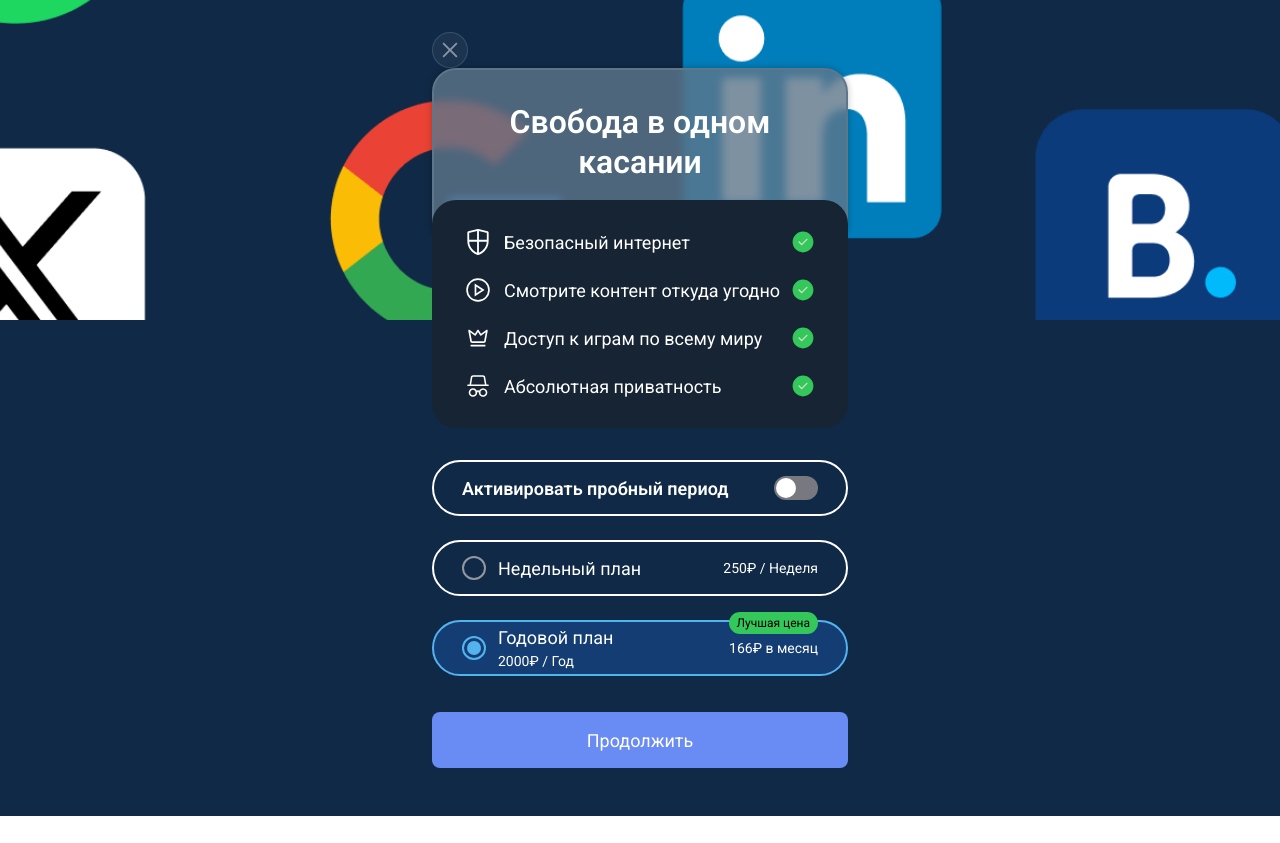
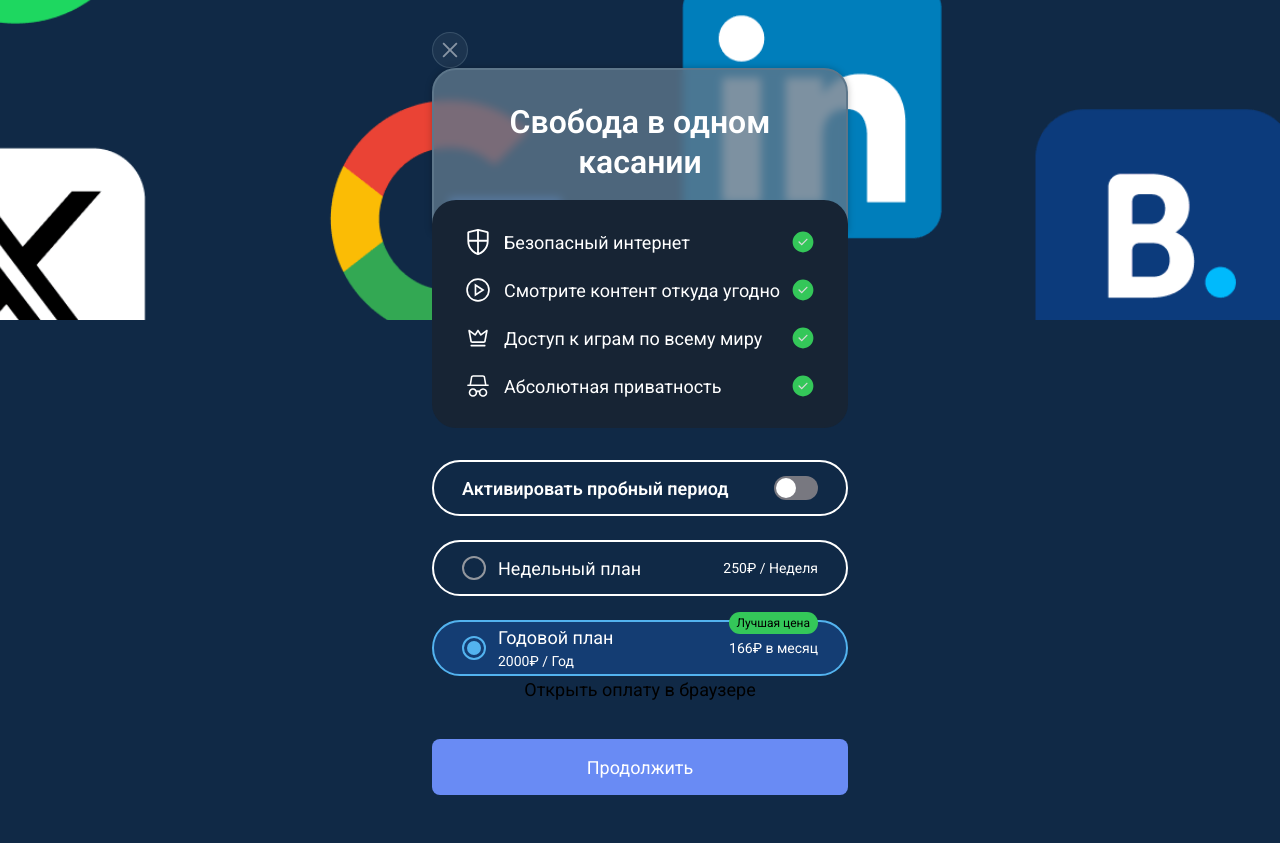
Before and after one commit to VadimSukachIT/fast-guard-vpn, a React (Vite) app: page /onboarding in a window 1280 px wide. Before the commit the page ends 816 px from the top, so only its background shows below. Built offline with nearby package versions, Linux system fonts and the light colour scheme; no server answers.

Commit message:
add link

```diff
--- a/src/pages/onboarding/Onboarding.tsx
+++ b/src/pages/onboarding/Onboarding.tsx
@@ -31,6 +31,10 @@ const OnboardingPage = () => {
   const onClose = () => {
     isOnboardCompleted ? navigate(-1) : navigate('/onboarding/info');
   };
+
+  const urlOk = encodeURIComponent('https://hide-vpn.com?payment-success=true');
+  const urlFail = encodeURIComponent('https://hide-vpn.com?payment-success=false');
+  const paymentLink = `https://ray.yourmessage.me/v1.0/user/billing/flow/web/yookassa/subscription/create?subscriptionId=${1}&pwaId=${123}&clickId=${123}&onesignalID=${123}&source=pwa&urlOk=${urlOk}&urlFail=${urlFail}`;
 
   return (
     <div className="relative min-h-dvh bg-darkBlue text-[clamp(14px,4vw,18px)]">
@@ -144,6 +148,9 @@ const OnboardingPage = () => {
           </label>
         ))}
       </div>
+      <a href={paymentLink} target="_blank" rel="noopener noreferrer">
+        Открыть оплату в браузере
+      </a>
       <button
         ref={buttonRef}
         onClick={onPayment}
```
